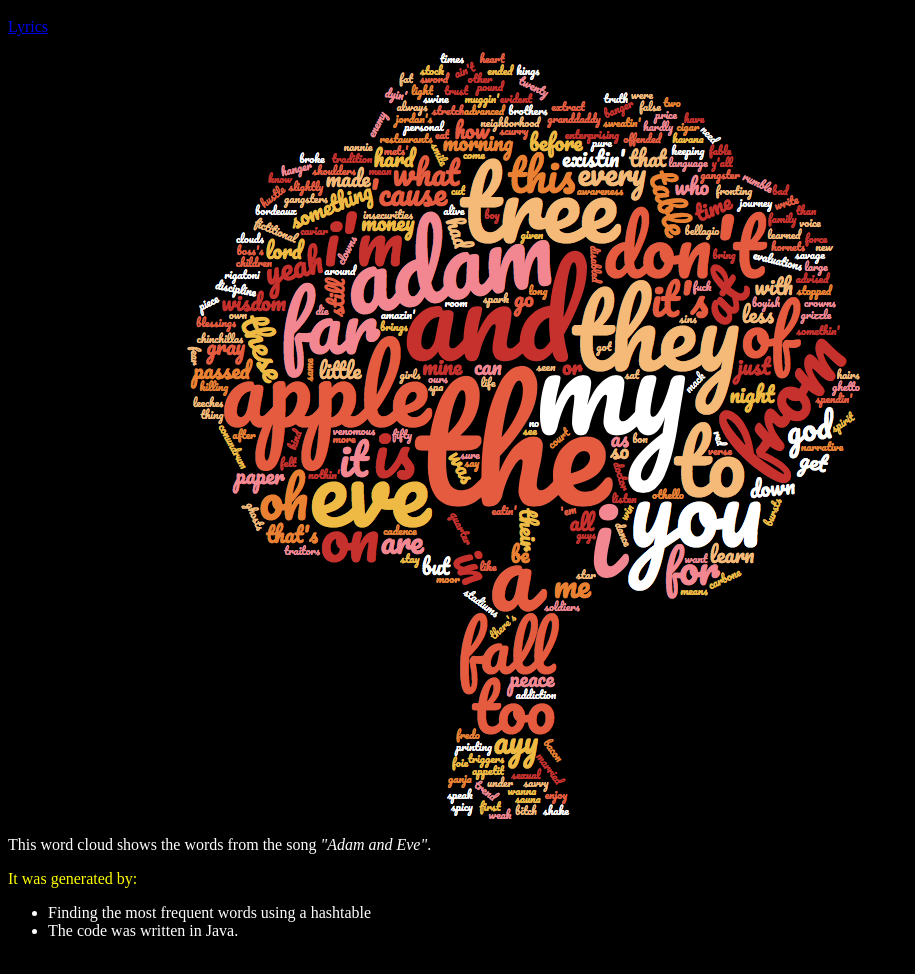
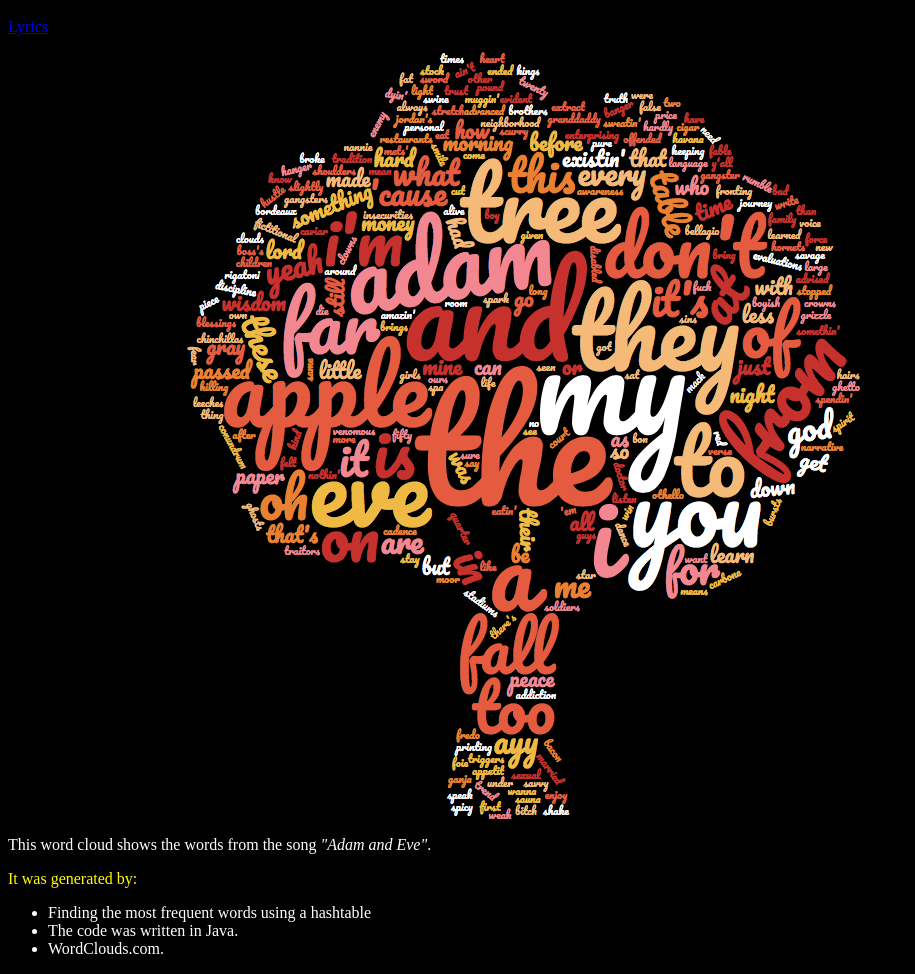
Before and after one commit to mohammedmia/assignment3, a plain HTML site: page docs/index.html in a window 1280 px wide. Shown: the part 48-1022 px from the top of the page, without its empty margins (0-915 px from the left). Drawn offline with Linux system fonts and the light colour scheme.

Commit message:
Update index.html

```diff
--- a/docs/index.html
+++ b/docs/index.html
@@ -24,6 +24,7 @@
       <ul>
         <li>Finding the most frequent words using a hashtable</li>
         <li>The code was written in Java.</li>
+        <li>WordClouds.com.</li>
       </ul>
     </p>
   </div>
```
